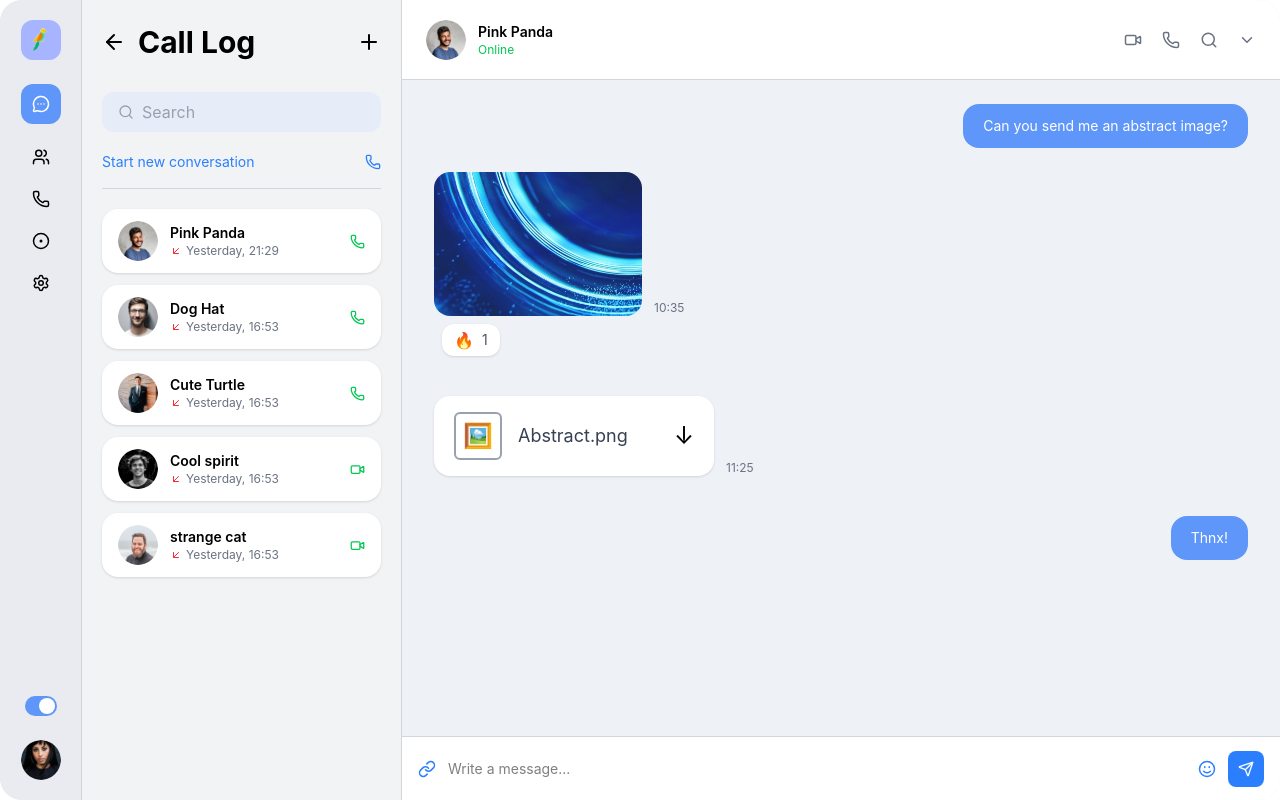
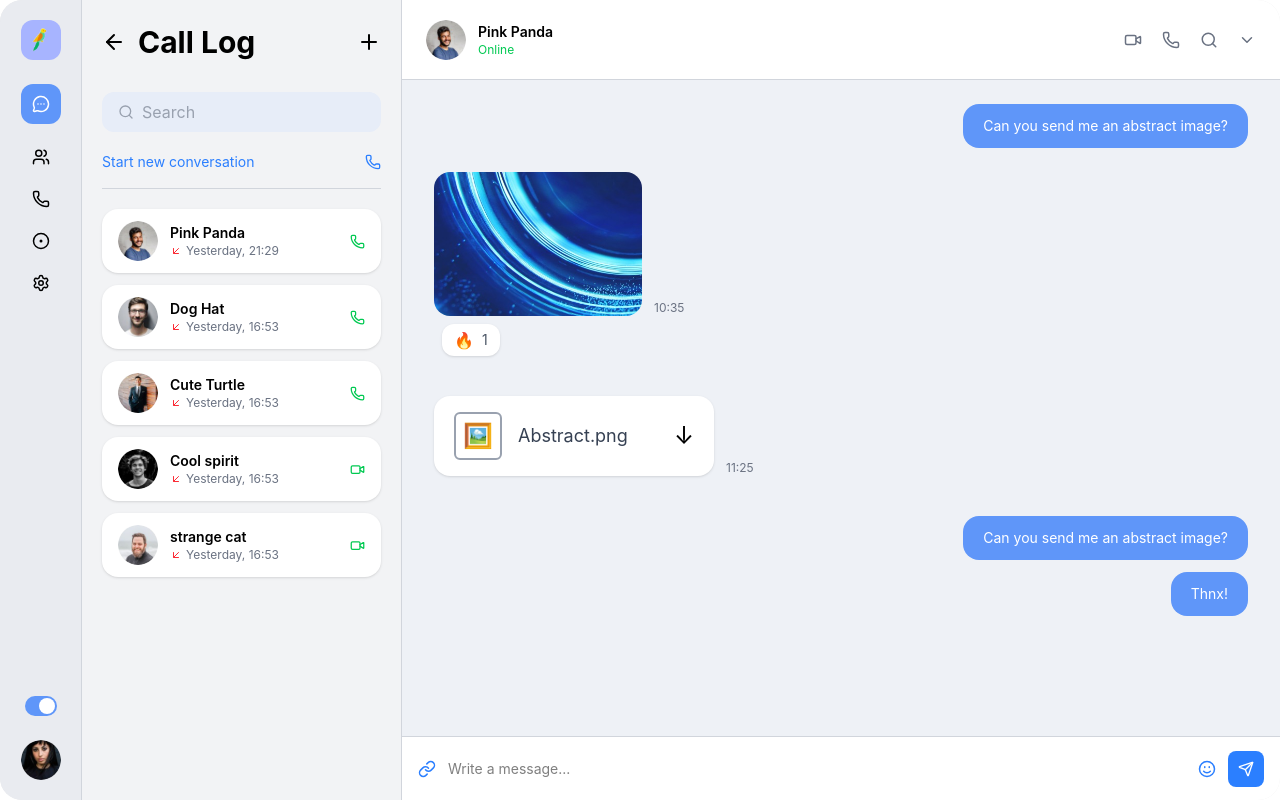
Before and after one commit to sinegaelumalai/whatsapps-chat-ui, a React (Vite) app: page /calls in a window 1280 px wide. Built offline with nearby package versions, Linux system fonts and the light colour scheme.

Commit message:
updated code

```diff
--- a/src/components/callPage.jsx
+++ b/src/components/callPage.jsx
@@ -53,6 +53,21 @@ const CallPage = () => {
     const [showProfile, setShowProfile] = useState(false);
     const [showMediaDocs, setShowMediaDocs] = useState(false);
     const [activeTab, setActiveTab] = useState("media");
+
+
+    const [message, setMessage] = useState("");
+
+    const [messages, setMessages] = useState([
+        "Can you send me an abstract image?",
+        "Thnx!"
+    ]);
+
+    const handleSend = () => {
+        if (!message.trim()) return;
+
+        setMessages([...messages, message]);
+        setMessage("");
+    };
 
     return (
         <div className="flex flex-1 min-w-0 h-screen overflow-hidden">
@@ -223,11 +238,13 @@ const CallPage = () => {
                         <span className="text-xs text-gray-500">11:25</span>
                     </div>
 
-                    <div className="flex justify-end">
-                        <div className="bg-[#5f96f9] text-white px-5 py-3 rounded-2xl text-sm">
-                            Thnx!
+                    {messages.map((msg, index) => (
+                        <div key={index} className="flex justify-end mb-3">
+                            <div className="bg-[#5f96f9] text-white px-5 py-3 rounded-2xl text-sm">
+                                {msg}
+                            </div>
                         </div>
-                    </div>
+                    ))}
                 </div>
 
                 {/* INPUT */}
@@ -236,10 +253,15 @@ const CallPage = () => {
                     <input
                         type="text"
                         placeholder="Write a message..."
+                        value={message}
+                        onChange={(e) => setMessage(e.target.value)}
                         className="flex-1 bg-transparent outline-none text-sm"
                     />
                     <Smile size={18} className="text-blue-500" />
-                    <button className="w-9 h-9 rounded-lg bg-blue-500 flex items-center justify-center">
+                    <button
+                        onClick={handleSend}
+                        className="w-9 h-9 rounded-lg bg-blue-500 flex items-center justify-center"
+                    >
                         <Send size={16} className="text-white" />
                     </button>
                 </div>
--- a/src/components/chatDetailsPage.jsx
+++ b/src/components/chatDetailsPage.jsx
@@ -55,10 +55,20 @@ const ChatDetailsPage = () => {
     const [showMediaDocs, setShowMediaDocs] = useState(false);
     const [activeTab, setActiveTab] = useState("media");
 
+    const [message, setMessage] = useState("");
+    const [messages, setMessages] = useState([]);
+
 
     const selectedChat = chats.find(
         (chat) => chat.id === Number(id)
     );
+
+    const handleSend = () => {
+        if (!message.trim()) return;
+
+        setMessages([...messages, message]);
+        setMessage("");
+    };
 
     if (!selectedChat) return null;
 
@@ -156,6 +166,14 @@ const ChatDetailsPage = () => {
                         Thnx!
                     </div>
                 </div>
+
+                {messages.map((msg, index) => (
+                    <div key={index} className="flex justify-end mt-4">
+                        <div className="bg-[#5f96f9] text-white px-5 py-3 rounded-2xl text-sm">
+                            {msg}
+                        </div>
+                    </div>
+                ))}
             </div>
 
             {/* INPUT */}
@@ -164,10 +182,15 @@ const ChatDetailsPage = () => {
                 <input
                     type="text"
                     placeholder="Write a message..."
+                    value={message}
+                    onChange={(e) => setMessage(e.target.value)}
                     className="flex-1 outline-none"
                 />
                 <Smile size={18} className="text-blue-500" />
-                <button className="w-10 h-10 bg-blue-500 rounded-lg flex items-center justify-center">
+                <button
+                    onClick={handleSend}
+                    className="w-10 h-10 bg-blue-500 rounded-lg flex items-center justify-center"
+                >
                     <Send size={16} className="text-white" />
                 </button>
             </div>
```
